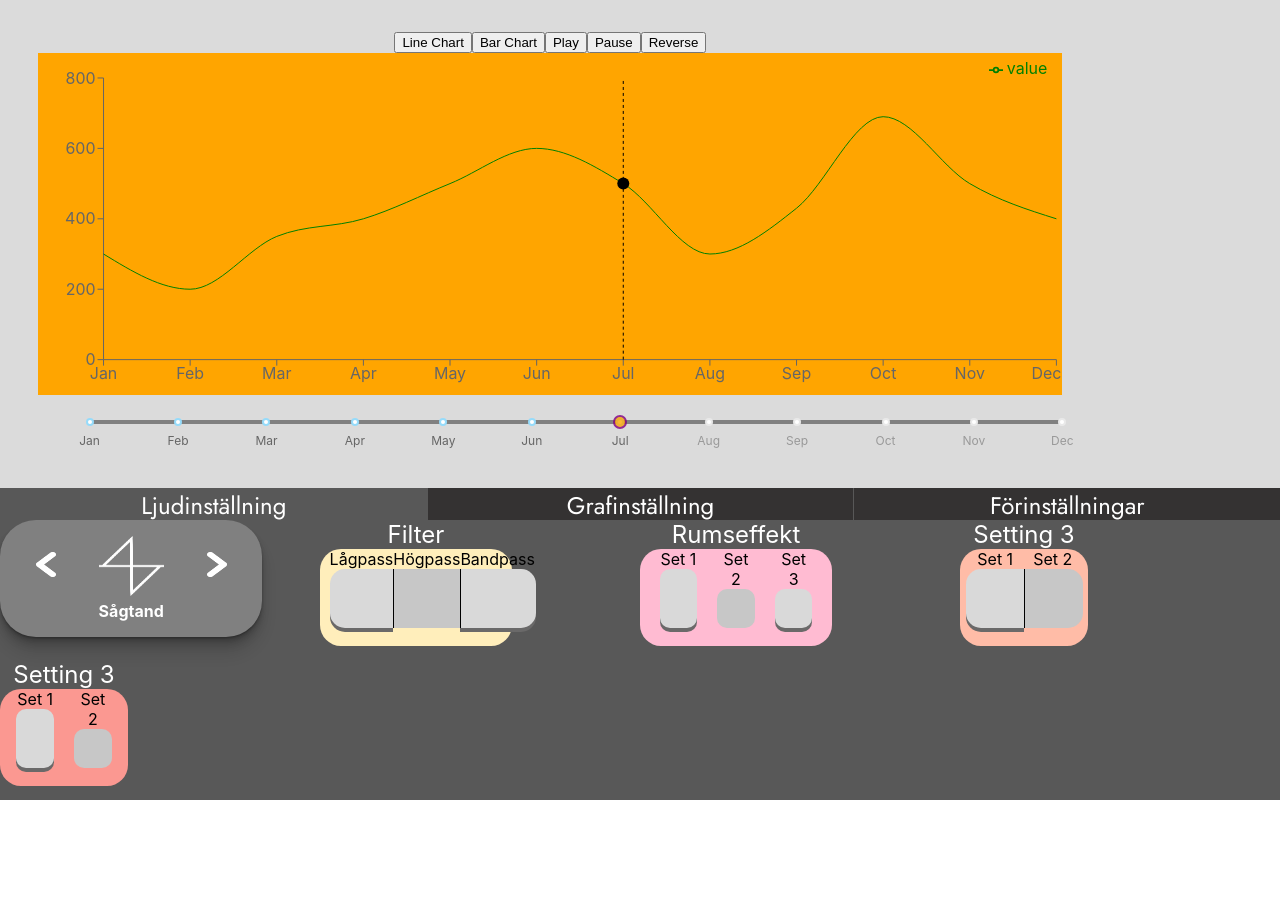
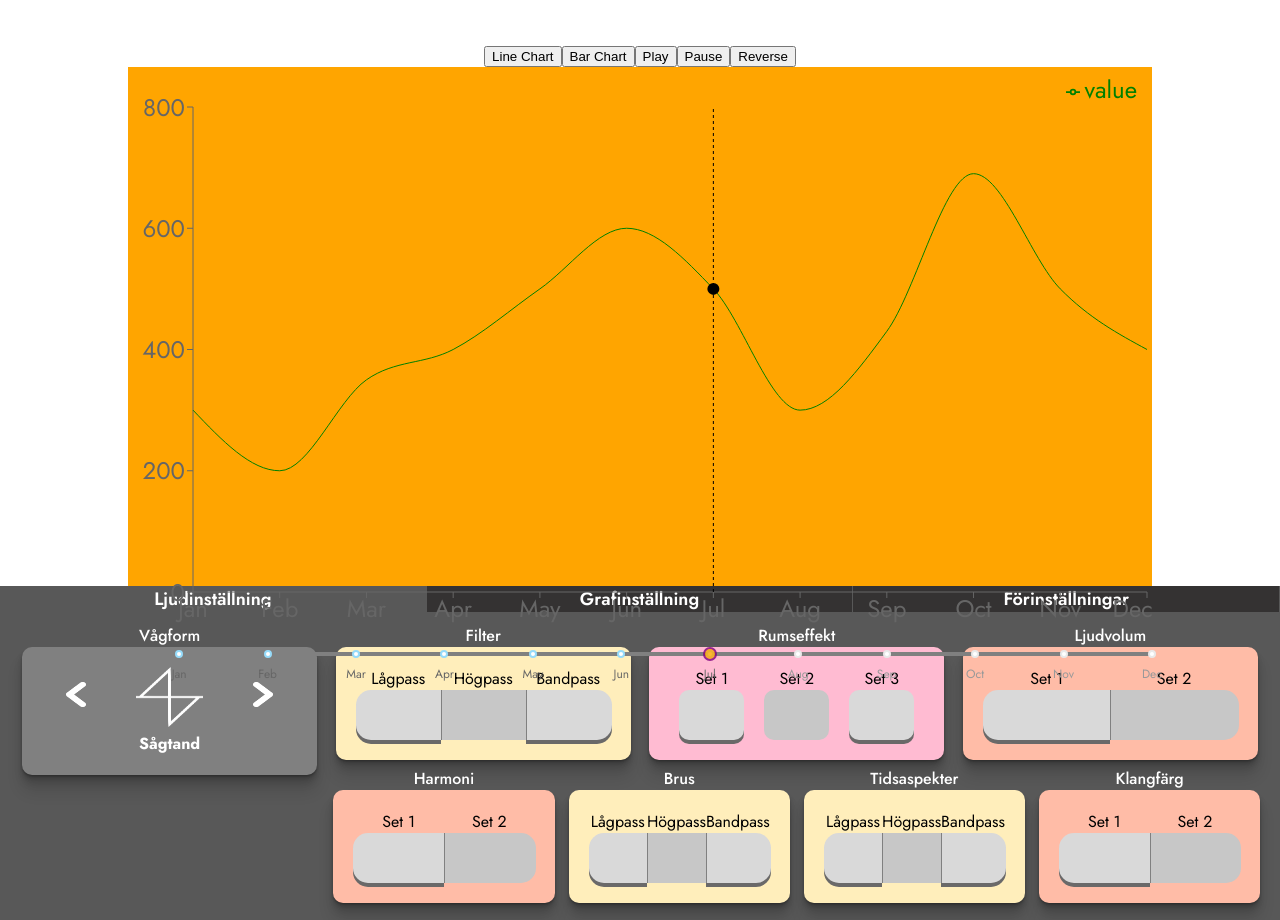
Before and after one commit to MaxErikssons/TNM100-UX-SonificationUI, a React (Create React App) app: page / in a window 1280 px wide. Before the commit the page ends 800 px from the top, so only its background shows below. Built offline with nearby package versions, Linux system fonts and the light colour scheme.

Commit message:
Updated layout

```diff
--- a/src/components/buttons/button.css
+++ /dev/null
@@ -1,52 +0,0 @@
-.settingContainer{
-    display: flex;
-    flex-direction: column;
-    position: absolute;
-    height: 90%;
-}
-
-.buttonHeader{
-    width: 100%;
-    z-index: 1;
-    text-align: center;
-    color: white;
-    position: relative;
-    font-size: 24px;
-    top: 0;
-}
-
-.settingContent{
-    height: 90%;
-    border-radius: 21px;
-    position: relative;
-    width: 100%;
-    bottom: 0;
-}
-
-.buttonContainer{
-    display: flex;
-    flex-direction: row;
-    position: relative;
-    margin: auto;
-    height: 90%;
-    width: 90%;
-}
-
-.buttonContent{
-    text-align: center;
-    height: 90%;
-    width: 80%;
-    color: black;
-    display: flex;
-    flex-direction: column;
-    position: relative;
-}
-
-.button{
-    height: 80%;
-    width: 100%;
-    background: #D9D9D9;
-    box-shadow: 0px 4px 0px #6A6969;
-    top: 20%;
-    cursor: pointer;
-}
--- a/src/components/buttons/button.js
+++ b/src/components/buttons/button.js
@@ -1,4 +1,3 @@
-import './button.css';
 import { useState } from 'react';
 
 const Button = ({ props }) => {
@@ -7,7 +6,12 @@ const Button = ({ props }) => {
 
   const getButtonStyles = (index) => {
     if (spread) {
-      return { ...getActiveButton(index + 1), borderRadius: '10px' };
+      return {
+        ...getActiveButton(index + 1),
+        borderRadius: '10px',
+        height: 50,
+        width: '100%',
+      };
     }
 
     const isFirst = index + 1 === 1;
@@ -15,11 +19,13 @@ const Button = ({ props }) => {
 
     return {
       ...getActiveButton(index + 1),
-      borderLeft: !isFirst && 'black solid 1px',
+      borderLeft: !isFirst && 'gray solid 1px',
       borderTopLeftRadius: isFirst && '15px',
       borderBottomLeftRadius: isFirst && '15px',
       borderTopRightRadius: isLast && '15px',
       borderBottomRightRadius: isLast && '15px',
+      height: 50,
+      width: '100%',
     };
   };
 
@@ -30,33 +36,32 @@ const Button = ({ props }) => {
         boxShadow: 'none',
       };
     } else {
-      return -{ background: '#D9D9D9', boxShadow: '0px 4px 0px #6A6969' };
+      return { backgroundColor: '#D9D9D9', boxShadow: '0px 4px 0px #6A6969' };
     }
   };
 
   return (
     <div
-      className='settingContainer'
-      style={{ width: settings.length * 5 + '%' }}
+      style={{
+        display: 'flex',
+        flexDirection: 'row',
+        justifyContent: 'center',
+        width: '100%',
+      }}
     >
-      <div className='buttonHeader'>{header}</div>
-      <div className='settingContent' style={{ background: background }}>
-        <div className='buttonContainer'>
       {settings.map((setting, index) => (
         <div
           key={index}
-              className='buttonContent'
           style={{
             marginLeft: spread && '10px',
             marginRight: spread && '10px',
+            width: '100%',
           }}
         >
           <div>{setting}</div>
-              <div className='button' style={getButtonStyles(index)}></div>
+          <div style={getButtonStyles(index)}></div>
         </div>
       ))}
-        </div>
-      </div>
     </div>
   );
 };
--- /dev/null
+++ b/src/components/buttons/buttonContainer.js
@@ -0,0 +1,32 @@
+const ButtonContainer = ({ children, title, backgroudColor }) => {
+  return (
+    <div
+      style={{
+        textAlign: 'center',
+        flex: 1,
+      }}
+    >
+      <div style={{ color: 'white', fontWeight: '500', fontSize: 16 }}>
+        {title}
+      </div>
+      <div
+        style={{
+          backgroundColor: backgroudColor,
+          marginLeft: '3%',
+          marginRight: '3%',
+          marginBottom: '2%',
+          borderRadius: 10,
+          background: backgroudColor,
+          padding: 20,
+          boxShadow: `0 1px 1px rgba(0, 0, 0, 0.12), 0 2px 2px rgba(0, 0, 0, 0.12),
+        0 4px 4px rgba(0, 0, 0, 0.12), 0 8px 8px rgba(0, 0, 0, 0.12),
+        0 16px 16px rgba(0, 0, 0, 0.12)`,
+        }}
+      >
+        {children}
+      </div>
+    </div>
+  );
+};
+
+export default ButtonContainer;
--- a/src/components/graph/graph.js
+++ b/src/components/graph/graph.js
@@ -144,8 +144,12 @@ const Graph = () => {
       style={{
         height: '70%',
         width: '80%',
-        marginLeft: '3%',
-        marginTop: '4vh',
+        flex: 1,
+        marginLeft: 'auto',
+        marginRight: 'auto',
+        marginTop: '2vw',
+        textAlign: 'center',
+        fontSize: '24px',
       }}
     >
       <div
--- a/src/components/layout.js
+++ b/src/components/layout.js
@@ -3,17 +3,15 @@ import Graph from './graph/graph';
 
 const Layout = () => {
   const container = {
-    background: '#DBDBDB',
+    display: 'flex',
+    flexDirection: 'column',
+    height: '100vh',
     width: '100%',
-    height: '61%',
-    position: 'absolute',
   };
 
   return (
-    <div>
-      <div style={container}>
-        <Graph />
-      </div>
+    <div style={container}>
+      <Graph />
       <Settings />
     </div>
   );
--- a/src/components/settings/settings.css
+++ /dev/null
@@ -1,38 +0,0 @@
-.settingsBar{
-    position: absolute;
-    width: 100%;
-    bottom: 35%;
-    height: 4%;
-    display: flex;
-    flex-direction: row;
-}
-
-.settingsHeader{
-    width: 33.3%;
-    background: black;
-    height: 100%;
-    border-left: #585858 solid 1px;
-    font-family: 'Jost';
-    font-size: 24px;
-    text-align: center;
-    color: white;
-    cursor: pointer;
-}
-
-.settingsArea{
-    background: #585858;
-    width: 100%;
-    height: 35%;
-    position: absolute;
-    bottom: 0;
-    display: flex;
-    flex-direction: row;
-}
-
-.settingsAreaDivided{
-    height: 50%;
-    width: 100%;
-    position: absolute;
-    display: flex;
-    justify-content: space-between;
-}
--- a/src/components/settings/settings.js
+++ b/src/components/settings/settings.js
@@ -1,38 +1,63 @@
-import './settings.css';
 import { useState } from 'react';
 import Button from '../buttons/button';
 import Slider from '../sliders/slider';
+import ButtonContainer from '../buttons/buttonContainer';
 
 const Settings = () => {
   const [activeSetting, setActiveSetting] = useState(1);
 
   const getActiveSetting = (index) => {
-    if (activeSetting === index) {
-      return { backgroundColor: '#585858' };
-    } else {
-      return { backgroundColor: '#343232' };
-    }
+    return {
+      backgroundColor: activeSetting === index ? '#585858' : '#343232',
+      flex: 1,
+      textAlign: 'center',
+      color: 'white',
+      fontSize: 18,
+      fontWeight: '600',
+      borderRight: '1px solid',
+      borderColor: '#585858',
+    };
+  };
+
+  const bar = {
+    display: 'flex',
+    flexDirection: 'row',
+  };
+
+  const row = {
+    display: 'flex',
+    flexDirection: 'row',
   };
 
   return (
     <div>
-      <div className='settingsBar'>
-        <div className='settingsHeader' style={getActiveSetting(1)}>
-          Ljudinställning
+      <div style={bar}>
+        <div style={getActiveSetting(1)}>Ljudinställning</div>
+        <div style={getActiveSetting(2)}>Grafinställning</div>
+        <div style={getActiveSetting(3)}>Förinställningar</div>
       </div>
-        <div className='settingsHeader' style={getActiveSetting(2)}>
-          Grafinställning
+      <div
+        style={{
+          display: 'flex',
+          backgroundColor: '#585858',
+          flexDirection: 'row',
+          padding: '1%',
+        }}
+      >
+        <div style={{ width: '25%' }}>
+          <ButtonContainer backgroudColor={'grey'} title='Vågform'>
+            <Slider props={{ header: 'Vågform' }} />
+          </ButtonContainer>
         </div>
-        <div className='settingsHeader' style={getActiveSetting(3)}>
-          Förinställningar
-        </div>
-      </div>
-      <div className='settingsArea'>
-        <div className='settingsAreaDivided'>
-          <div style={{ flex: 1 }}>
-            <Slider props={{ header: 'Vågform' }} />
-          </div>
-          <div style={{ flex: 1 }}>
+        <div
+          style={{
+            display: 'flex',
+            width: '75%',
+            flexDirection: 'column',
+          }}
+        >
+          <div style={row}>
+            <ButtonContainer backgroudColor={'#FFEEBB'} title='Filter'>
               <Button
                 props={{
                   header: 'Filter',
@@ -41,8 +66,8 @@ const Settings = () => {
                   spread: false,
                 }}
               />
-          </div>
-          <div style={{ flex: 1 }}>
+            </ButtonContainer>
+            <ButtonContainer backgroudColor={'#FFBBD2'} title='Rumseffekt'>
               <Button
                 props={{
                   header: 'Rumseffekt',
@@ -51,8 +76,8 @@ const Settings = () => {
                   spread: true,
                 }}
               />
-          </div>
-          <div style={{ flex: 1 }}>
+            </ButtonContainer>
+            <ButtonContainer backgroudColor={'#FFBCA7'} title='Ljudvolum'>
               <Button
                 props={{
                   header: 'Setting 3',
@@ -61,18 +86,49 @@ const Settings = () => {
                   spread: false,
                 }}
               />
+            </ButtonContainer>
           </div>
-        </div>
-        <div className='settingsAreaDivided' style={{ top: '50%' }}>
-          <div style={{ flex: 1 }}>
+          <div style={row}>
+            <ButtonContainer backgroudColor={'#FFBCA7'} title='Harmoni'>
               <Button
                 props={{
                   header: 'Setting 3',
                   settings: ['Set 1', 'Set 2'],
-                background: '#FB9891',
-                spread: true,
+                  background: '#FFBCA7',
+                  spread: false,
                 }}
               />
+            </ButtonContainer>
+            <ButtonContainer backgroudColor={'#FFEEBB'} title='Brus'>
+              <Button
+                props={{
+                  header: 'Filter',
+                  settings: ['Lågpass', 'Högpass', 'Bandpass'],
+                  background: '#FFEEBB',
+                  spread: false,
+                }}
+              />
+            </ButtonContainer>
+            <ButtonContainer backgroudColor={'#FFEEBB'} title='Tidsaspekter'>
+              <Button
+                props={{
+                  header: 'Filter',
+                  settings: ['Lågpass', 'Högpass', 'Bandpass'],
+                  background: '#FFEEBB',
+                  spread: false,
+                }}
+              />
+            </ButtonContainer>
+            <ButtonContainer backgroudColor={'#FFBCA7'} title='Klangfärg'>
+              <Button
+                props={{
+                  header: 'Setting 3',
+                  settings: ['Set 1', 'Set 2'],
+                  background: '#FFBCA7',
+                  spread: false,
+                }}
+              />
+            </ButtonContainer>
           </div>
         </div>
       </div>
--- a/src/components/sliders/slider.css
+++ /dev/null
@@ -1,35 +0,0 @@
-.sliderContainer {
-  display: flex;
-  flex-direction: column;
-  width: 18vw;
-  justify-content: center;
-  align-items: center;
-  background: #808080;
-  border-radius: 36px;
-  padding: 5%;
-  box-shadow: 0 1px 1px rgba(0, 0, 0, 0.12), 0 2px 2px rgba(0, 0, 0, 0.12),
-    0 4px 4px rgba(0, 0, 0, 0.12), 0 8px 8px rgba(0, 0, 0, 0.12),
-    0 16px 16px rgba(0, 0, 0, 0.12);
-}
-
-.sliderHeader {
-  width: 100%;
-  z-index: 1;
-  text-align: center;
-  color: white;
-  position: relative;
-  font-size: 24px;
-  top: 0;
-}
-
-.sliderContent {
-  display: flex;
-  flex-direction: row;
-}
-
-.toggleBtn {
-  display: flex;
-  cursor: pointer;
-  justify-content: center;
-  align-items: "center";
-}
--- a/src/components/sliders/slider.js
+++ b/src/components/sliders/slider.js
@@ -1,15 +1,14 @@
-import "./slider.css";
-import "react-responsive-carousel/lib/styles/carousel.min.css"; // requires a loader
-import { Carousel } from "react-responsive-carousel";
-import { useState } from "react";
+import 'react-responsive-carousel/lib/styles/carousel.min.css'; // requires a loader
+import { Carousel } from 'react-responsive-carousel';
+import { useState } from 'react';
 
 const Slider = ({ props }) => {
   const [index, setIndex] = useState(0);
 
   const mapIndexToName = {
-    0: "Sågtand",
-    1: "Sinus",
-    2: "Fyrkant",
+    0: 'Sågtand',
+    1: 'Sinus',
+    2: 'Fyrkant',
   };
 
   const listLength = 3;
@@ -27,20 +26,20 @@ const Slider = ({ props }) => {
     setIndex(newIndex);
   };
   return (
-    <div className="sliderContainer">
-      <div className="sliderContent">
+    <div style={{ flex: 1 }}>
+      <div style={row}>
         <div
           onClick={handlePrev}
           style={{
             ...btnStyles,
             height: height,
-            marginRight: "10%",
+            marginRight: '10%',
           }}
         >
           <div>
             <img
-              alt=""
-              src={require("../../assets/arrow.png")}
+              alt=''
+              src={require('../../assets/arrow.png')}
               width={arrowWidth}
               height={arrowHeight}
             />
@@ -60,9 +59,9 @@ const Slider = ({ props }) => {
             }}
           >
             <img
-              src={require("../../assets/sawtooth.png")}
+              src={require('../../assets/sawtooth.png')}
               height={height}
-              alt=""
+              alt=''
             />
           </div>
 
@@ -72,9 +71,9 @@ const Slider = ({ props }) => {
             }}
           >
             <img
-              src={require("../../assets/sawtooth.png")}
+              src={require('../../assets/sawtooth.png')}
               height={height}
-              alt=""
+              alt=''
             />
           </div>
 
@@ -84,44 +83,49 @@ const Slider = ({ props }) => {
             }}
           >
             <img
-              src={require("../../assets/sawtooth.png")}
+              src={require('../../assets/sawtooth.png')}
               height={height}
-              alt=""
+              alt=''
             />
           </div>
         </Carousel>
         <div
-          className="toggleBtn"
           onClick={handleNext}
           style={{
             ...btnStyles,
             height: height,
-            marginLeft: "10%",
+            marginLeft: '10%',
           }}
         >
           <div>
             <img
-              src={require("../../assets/arrow-reverse.png")}
+              src={require('../../assets/arrow-reverse.png')}
               width={arrowWidth}
               height={arrowHeight}
-              alt=""
+              alt=''
             />
           </div>
         </div>
       </div>
-      <div style={{ fontWeight: "bold", color: "white", marginTop: "2%" }}>
-        {mapIndexToName[index]}
-      </div>
+      <div style={header}>{mapIndexToName[index]}</div>
     </div>
   );
 };
 
 const btnStyles = {
-  cursor: "pointer",
-  justifyContent: "center",
-  alignItems: "center",
-  display: "flex",
-  width: "100%",
+  cursor: 'pointer',
+  justifyContent: 'center',
+  alignItems: 'center',
+  display: 'flex',
+  width: '100%',
 };
 
+const header = {
+  fontWeight: 'bold',
+  color: 'white',
+  marginTop: '2%',
+};
+
+const row = { display: 'flex', flexDirection: 'row' };
+
 export default Slider;
--- a/src/index.css
+++ b/src/index.css
@@ -1,10 +1,14 @@
 body {
-  margin: 0;
   font-family: -apple-system, BlinkMacSystemFont, 'Segoe UI', 'Roboto', 'Oxygen',
     'Ubuntu', 'Cantarell', 'Fira Sans', 'Droid Sans', 'Helvetica Neue',
     sans-serif;
   -webkit-font-smoothing: antialiased;
   -moz-osx-font-smoothing: grayscale;
+  font-family: 'Jost';
+  margin: 0;
+  padding: 0;
+  height: 100%;
+  width: 100%;
 }
 
 code {
```
Lines whose indentation alone changed are shown as unchanged.
